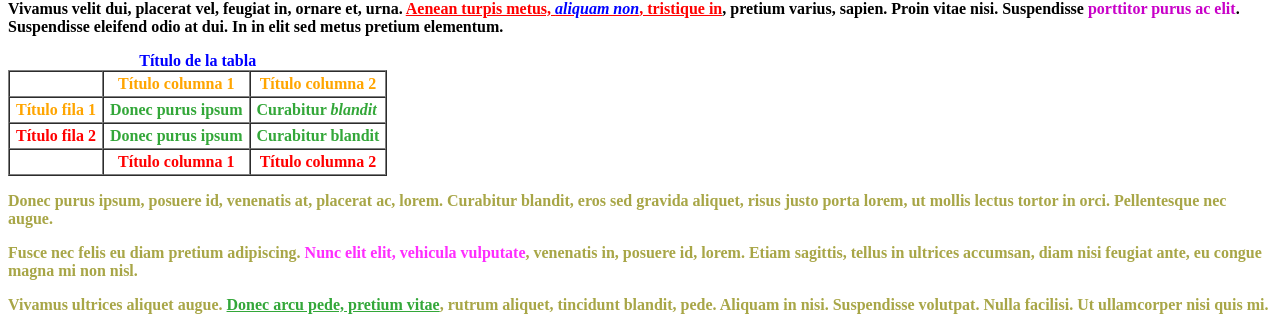
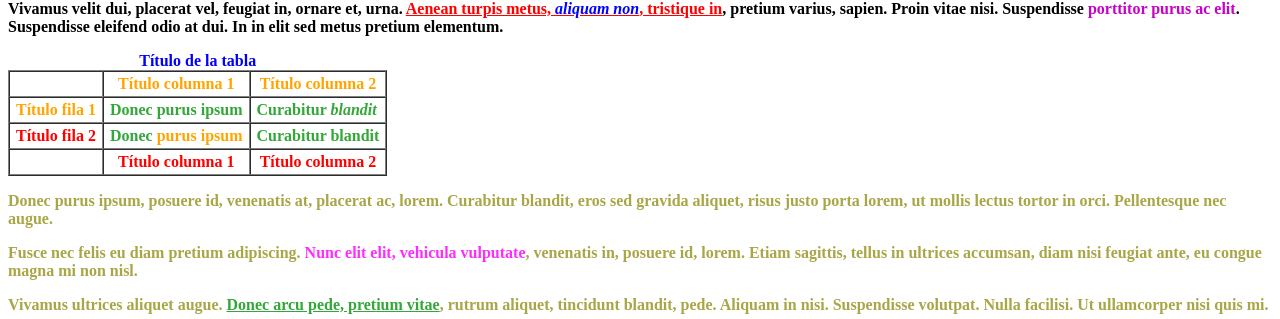
Before and after one commit to Yelose/cap-php, a PHP site: page /ej1.html in a window 1280 px wide. Shown: the part 183-502 px from the top of the page. Run offline with PHP 8.4, Linux system fonts and the light colour scheme.

Commit message:
ahora sí está terminado, creo el ejercicio de CSS

```diff
--- a/sesion3/css/ejercicio1/ej1.css
+++ b/sesion3/css/ejercicio1/ej1.css
@@ -15,7 +15,8 @@ tfoot th {
 }
 
 .destacado,
-.especial {
+.especial,
+td strong {
   color: orange;
 }
 
```
